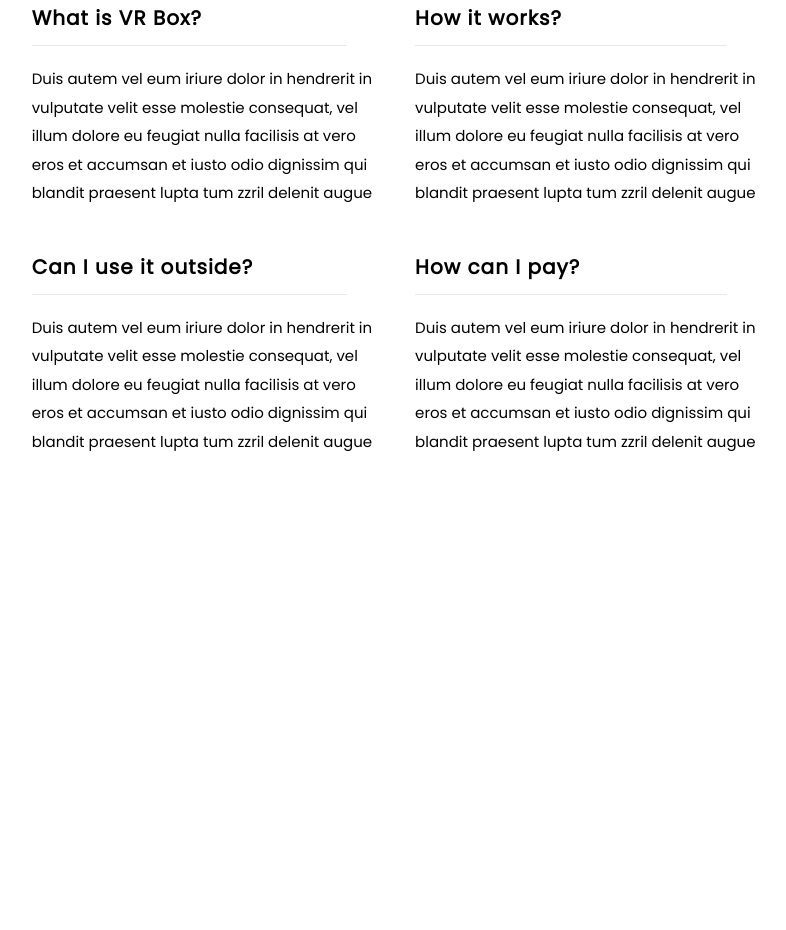
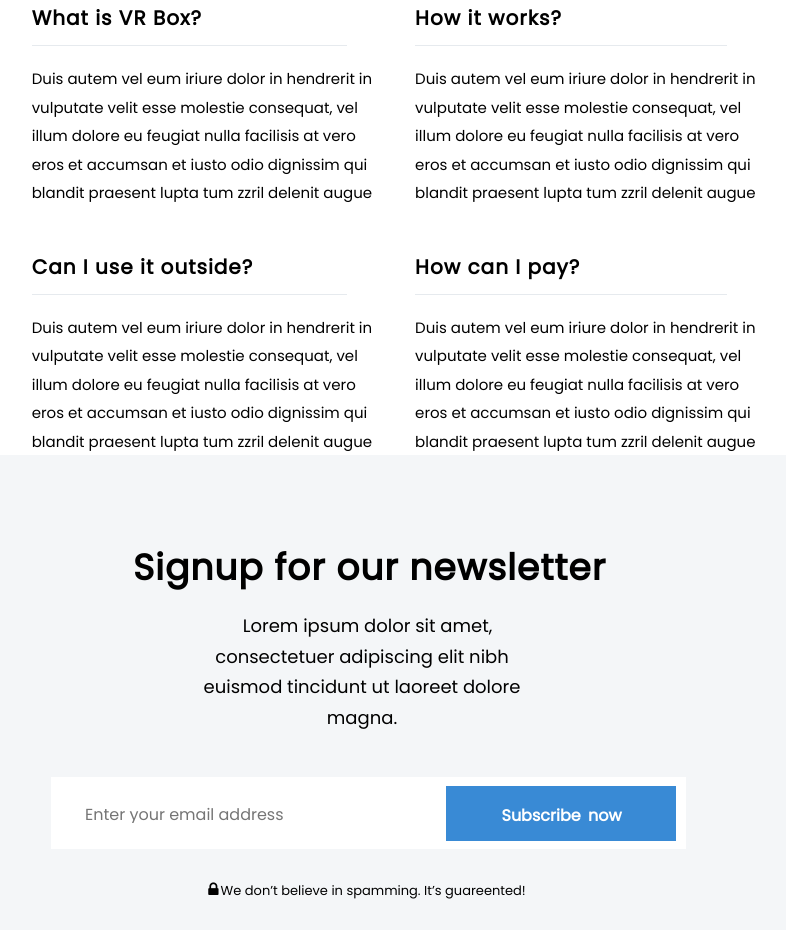
Before and after one commit to melight402/gulp-boilerplate, a website: page src/index.html in a window 1280 px wide. Shown: the part 6688-7618 px from the top of the page, without its empty margins (278-1064 px from the left). Before the commit the page ends 7188 px from the top, so only its background shows below. Drawn offline with Linux system fonts and the light colour scheme; files that its build step writes are made by us from their sources.

Commit message:
subscribe with pixel perfect

```diff
--- a/src/index.html
+++ b/src/index.html
@@ -5,6 +5,7 @@
   <meta name="viewport" content="width=device-width, maximum-scale=1.0, initial-scale=1.0">
   <meta http-equiv="X-UA-Compatible" content="ie=edge">
   <link rel="icon" href="favicon.png" type="image/png">
+  <link rel="stylesheet" href="https://cdnjs.cloudflare.com/ajax/libs/font-awesome/4.7.0/css/font-awesome.css">
   <link rel="stylesheet" href="css/styles.min.css">
   <title>Landing</title>
   <style>
@@ -459,29 +460,21 @@
       </div>
     </div>
   </div>
+  <div class="subscribe">
+    <h2 class="sub-title">Signup for our newsletter</h2>
+    <p class="regular-text subscribe-text">Lorem ipsum dolor sit amet, consectetuer adipiscing elit
+      nibh euismod tincidunt ut laoreet dolore magna.</p>
+    <div class="search">
+      <input type="search" name="q" placeholder="Enter your email address">
+      <input type="submit" value="Subscribe now">
+    </div>
+    <div class="spam">
+      <div class="spam-image">
+        <i class="fa fa-lock" aria-hidden="true"></i>
+      </div>
+        <p class="spam-text">We don’t believe in spamming. It’s guareented!</p>
+    </div>
+  </div>
 
-
-
-
-  <!--<div class="features">-->
-    <!--<div class="features-wrapper">-->
-      <!--<h2>Vision can be more wider than past.</h2>-->
-      <!--<p>Lorem ipsum dolor sit amet, consectetuer adipiscing elit, sed diam nonummy-->
-        <!--nibh euismod tincidunt ut laoreet dolore magna aliquam erat volutpat.</p>-->
-      <!--<img src="" alt="">-->
-      <!--<div class="feature-first">-->
-        <!--<h4>Feature 1</h4>-->
-        <!--<p>Duis autem vel eum iriure dolor in hendrerit in vulputate velit esse molestie consequat.</p>-->
-      <!--</div>-->
-      <!--<div class="feature-second">-->
-        <!--<h4>Feature 2</h4>-->
-        <!--<p>Duis autem vel eum iriure dolor in hendrerit in vulputate velit esse molestie consequat.</p>-->
-      <!--</div>-->
-      <!--<div class="feature-third">-->
-        <!--<h4>Feature 3</h4>-->
-        <!--<p>Duis autem vel eum iriure dolor in hendrerit in vulputate velit esse molestie consequat.</p>-->
-      <!--</div>-->
-    <!--</div>-->
-  <!--</div>-->
 </body>
 </html>
--- /dev/null
+++ b/src/sass/Components/subscribe.scss
@@ -0,0 +1,71 @@
+@import "../core/variables";
+
+.subscribe{
+  height: 475px;
+  background-color: $background-grey;
+  display: flex;
+  flex-direction: column;
+  align-items: center;
+  h2{
+    font-size: 36px;
+    padding-top: 85px;
+    letter-spacing: 1px;
+    text-indent: 15px;
+  }
+  .subscribe-text{
+    width: 27%;
+    text-align: center;
+    font-size: 18px;
+    padding-top: 16px;
+    line-height: 1.7em;
+    text-indent: 11px;
+  }
+  .search{
+    height: 72px;
+    width: 635px;
+    margin-top: 44px;
+    margin-left: 13px;
+    border: 2px solid white;
+    display: flex;
+    justify-content: space-between;
+    align-items: center;
+    background-color: white;
+    input[type="search"]{
+      padding-left: 33px;
+      border: none;
+      outline: none;
+      //-webkit-appearance: none;
+      height: 20px;
+      width: 350px;
+      vertical-align: middle;
+      font: 16px Poppins;
+      font-weight: 400;
+      padding-top: 4px;
+      text-indent: -1px;
+    }
+    input[type="submit"]{
+      height: 55px;
+      width: 230px;
+      background-color: $blue;
+      color: white;
+      margin-right: 8px;
+      font: 16px Poppins;
+      font-weight: 600;
+      text-indent: 1px;
+      word-spacing: 3px;
+      padding-top: 5px;
+    }
+  }
+  .spam{
+    display: flex;
+    justify-content: space-between;
+    padding-top: 32px;
+    .spam-image{
+      padding-left: 10px;
+    }
+    .spam-text{
+      font: 13px Poppins;
+      text-indent: 2px;
+    }
+  }
+}
```
Also changed, not shown: dist/css/styles.min.css, dist/index.html.
